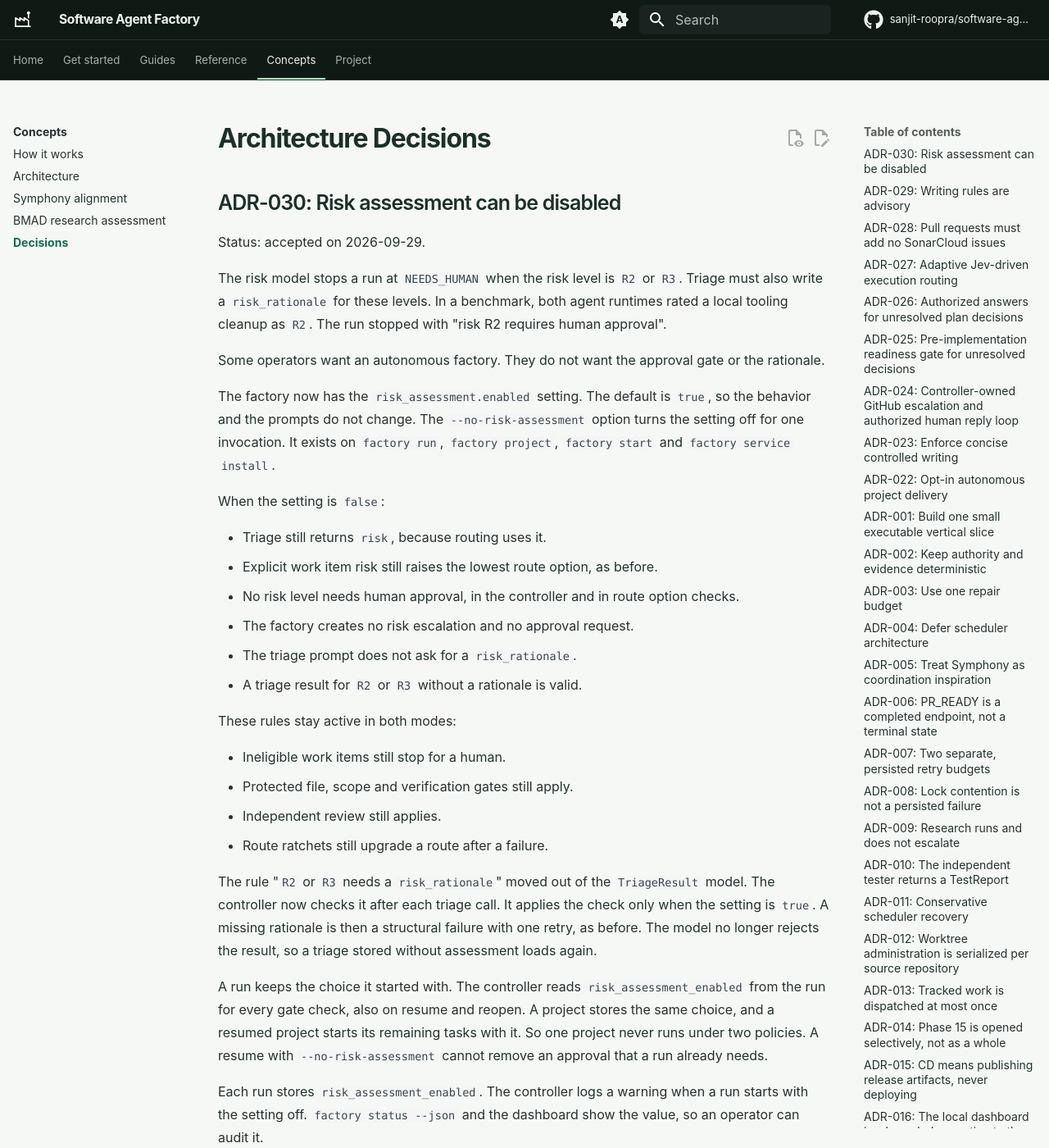
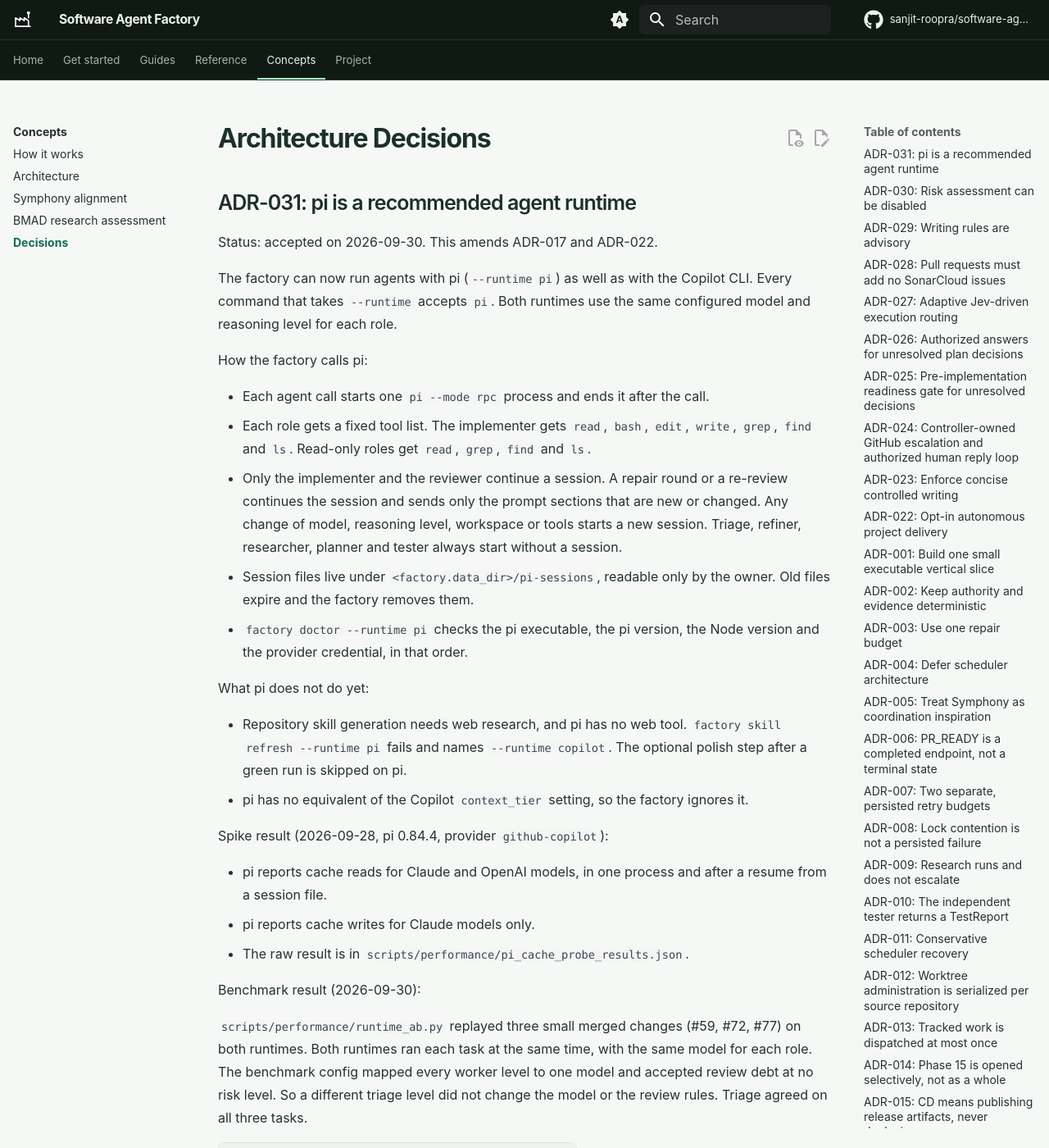
Before and after one commit to sanjit-roopra/software-agent-factory, an MkDocs documentation site: the page built from docs/decisions.md, in a window 1280 px wide and 1400 px high. Shown: the whole window at 82% size. Built offline with MkDocs 1.6.1 and Material for MkDocs 9.7.7, drawn with Linux system fonts in a browser that asks for light colours; comment, search, counter and statistics services are not loaded; some of the changed text lies outside the part shown.

Commit message:
docs(adr): record the pi runtime decision (ADR-031)
ADR-031 records the pi runtime: one `pi --mode rpc` process per call,
role tool lists, session reuse for the implementer and reviewer, the
doctor checks, and what pi does not do yet. It records the cache spike
result and the A/B verdict, and the change of the go bar that makes pi
recommended.

It amends ADR-017: pi's list-price estimate is stored, labelled as an
estimate, and never added to Copilot usage. It amends ADR-022: under
pi the implementer can run git and gh, the factory warns at start, and
issue #70 tracks a sandbox.

Co-Authored-By: Claude Opus 5.5 <noreply@anthropic.com>

```diff
--- a/docs/decisions.md
+++ b/docs/decisions.md
@@ -1,4 +1,89 @@
 # Architecture Decisions
+
+## ADR-031: pi is a recommended agent runtime
+
+Status: accepted on 2026-09-30. This amends ADR-017 and ADR-022.
+
+The factory can now run agents with pi (`--runtime pi`) as well as with the Copilot CLI.
+Every command that takes `--runtime` accepts `pi`.
+Both runtimes use the same configured model and reasoning level for each role.
+
+How the factory calls pi:
+
+- Each agent call starts one `pi --mode rpc` process and ends it after the call.
+- Each role gets a fixed tool list. The implementer gets `read`, `bash`, `edit`, `write`, `grep`, `find` and `ls`.
+  Read-only roles get `read`, `grep`, `find` and `ls`.
+- Only the implementer and the reviewer continue a session.
+  A repair round or a re-review continues the session and sends only the prompt sections that are new or changed.
+  Any change of model, reasoning level, workspace or tools starts a new session.
+  Triage, refiner, researcher, planner and tester always start without a session.
+- Session files live under `<factory.data_dir>/pi-sessions`, readable only by the owner.
+  Old files expire and the factory removes them.
+- `factory doctor --runtime pi` checks the pi executable, the pi version, the Node version and the provider credential, in that order.
+
+What pi does not do yet:
+
+- Repository skill generation needs web research, and pi has no web tool.
+  `factory skill refresh --runtime pi` fails and names `--runtime copilot`.
+  The optional polish step after a green run is skipped on pi.
+- pi has no equivalent of the Copilot `context_tier` setting, so the factory ignores it.
+
+Spike result (2026-09-28, pi 0.84.4, provider `github-copilot`):
+
+- pi reports cache reads for Claude and OpenAI models, in one process and after a resume from a session file.
+- pi reports cache writes for Claude models only.
+- The raw result is in `scripts/performance/pi_cache_probe_results.json`.
+
+Benchmark result (2026-09-30):
+
+`scripts/performance/runtime_ab.py` replayed three small merged changes (#59, #72, #77) on both runtimes.
+Both runtimes ran each task at the same time, with the same model for each role.
+The benchmark config mapped every worker level to one model and accepted review debt at no risk level.
+So a different triage level did not change the model or the review rules.
+Triage agreed on all three tasks.
+
+| Total | Copilot | pi |
+| --- | --- | --- |
+| Passed | 3 of 3 | 3 of 3 |
+| Input and cache write tokens | 276,576 | 111,637 |
+| Cache read tokens | 649,701 | 263,351 |
+| Output tokens | 20,070 | 14,632 |
+| Cache read share | 70.1% | 70.2% |
+| Wall time | 415 s | 271 s |
+
+The plan set a go bar for the word "recommended".
+pi had to pass at least as often as Copilot and at least once.
+Its input and cache write tokens had to stay at or under 80% of Copilot's.
+Its cache read share also had to be at least 15 points above Copilot's.
+
+The factory drops the cache read share rule.
+pi sends fewer tokens, so it also reads fewer tokens from the cache.
+An equal share then still means fewer tokens in total.
+The report still shows the share, but the go bar does not judge it.
+With the two remaining rules, pi meets the go bar, so the docs call pi recommended.
+
+Three tasks is a small sample.
+The report marks a task where the two triage results differ. The runs of such a task can use different models.
+
+Amendment to ADR-017:
+
+pi reports a price for each call from its own model list.
+The factory stores it as `list_price_estimate_usd`.
+It is an estimate at list price, not spend, because the Copilot plan pays for the calls.
+Every view labels it as an estimate.
+The factory never adds it to Copilot premium requests or to the Copilot usage value.
+The factory does not keep its own price table. A missing price stays unknown.
+The dashboard calls a missing value "unknown", and the probe and the benchmark report call it "unavailable".
+Both words mean the same thing.
+
+Amendment to ADR-022:
+
+Under `--runtime copilot` the implementer cannot run `git commit`, `git push` or `gh`.
+Under `--runtime pi` the implementer has an unrestricted `bash` tool, so it can run them.
+The factory does not refuse pi when merge or pull request delivery is enabled.
+An agent with a shell has many other ways to reach the network. A refusal does not protect much.
+The factory logs a warning at start when `--runtime pi` is selected.
+Issue #70 tracks tool call limits and a sandbox for pi.
 
 ## ADR-030: Risk assessment can be disabled
 
```
